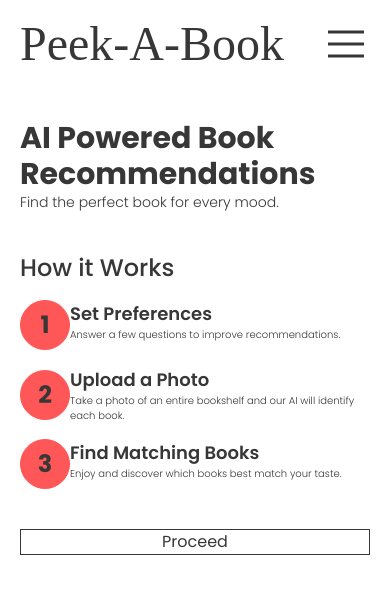
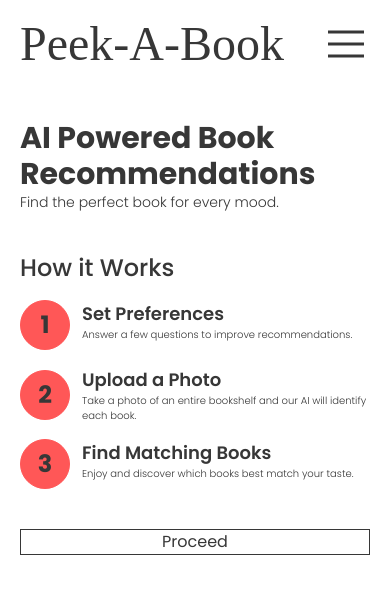
Before and after one commit to itzjmbruhhh/Peek-A-Book, a React (Vite) app in the folder frontend/: page / in a window 390 px wide. Shown: the top 594 px of the page. Built offline with nearby package versions, Linux system fonts and the light colour scheme.

Commit message:
fixed responsivenes on md screens for instructions

```diff
--- a/frontend/src/pages/Home.tsx
+++ b/frontend/src/pages/Home.tsx
@@ -3,10 +3,10 @@ import "../styles/pages/Home.css"
 
 function Home() {
   return (
-    <section id="Home">
-        <Navbar />
+    <section id="Home" className="w-full min-h-screen">
+      <Navbar />
 
-        <div className="wrapper">
+      <div className="wrapper w-full">
 
           {/* Bio Start */}
           <div>
--- a/frontend/src/styles/components/Navbar.css
+++ b/frontend/src/styles/components/Navbar.css
@@ -5,7 +5,7 @@
 }
 
 .nav-container {
-    @apply w-full p-5 xl:p-5 fixed top-0 z-999 transition-all duration-200;
+    @apply w-full p-5 fixed top-0 z-999 transition-all duration-200;
 }
 
 .nav-items {
--- a/frontend/src/styles/pages/Home.css
+++ b/frontend/src/styles/pages/Home.css
@@ -5,11 +5,11 @@
 }
 
 .instruction-card {
-    @apply flex mt-4 md:flex-col xl:flex-col md:justify-center xl:justify-center md:text-center xl:text-center md:max-w-[350px] md:min-w-[350px] xl:max-w-[400px] xl:min-w-[400px];
+    @apply flex mt-4 md:flex-col xl:flex-col gap-3 md:justify-center xl:justify-center md:text-center xl:text-center md:min-w-[200px] xl:max-w-[400px] xl:min-w-[400px];
 }
 
 .instructions-container {
-    @apply flex-col align-top;
+    @apply flex-col align-top w-full;
 }
 
 .instruction-title {
```
